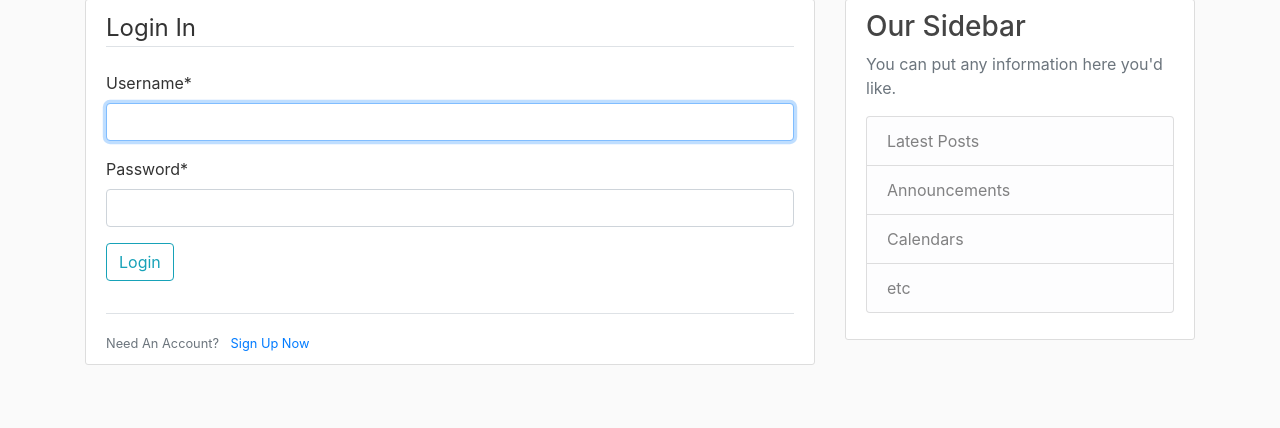
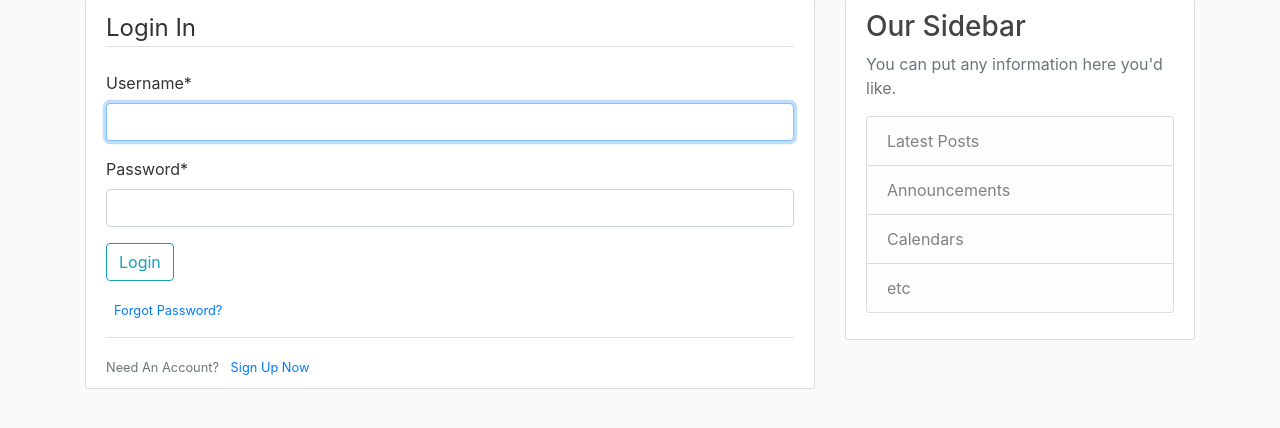
Before and after one commit to hangzhangac/Django-Blog-Web-Development, a Django app: page /login/ in a window 1280 px wide. Shown: the part 81-509 px from the top of the page. Run offline with Django 3.2, Linux system fonts and the light colour scheme; some libraries are stand-ins or nearby versions.

Commit message:
add forget password button to direct users to change password

```diff
--- a/users/templates/users/login.html
+++ b/users/templates/users/login.html
@@ -10,6 +10,9 @@
             <div class="form-group">
                 <button class="btn btn-outline-info" type="submit">Login</button>
             </div>
+            <small class="text-muted ml-2">
+                <a href="{% url 'password_reset' %}">Forgot Password?</a>
+            </small>
         </fieldset>
     </form>
     <div class="border-top pt-3">
```
